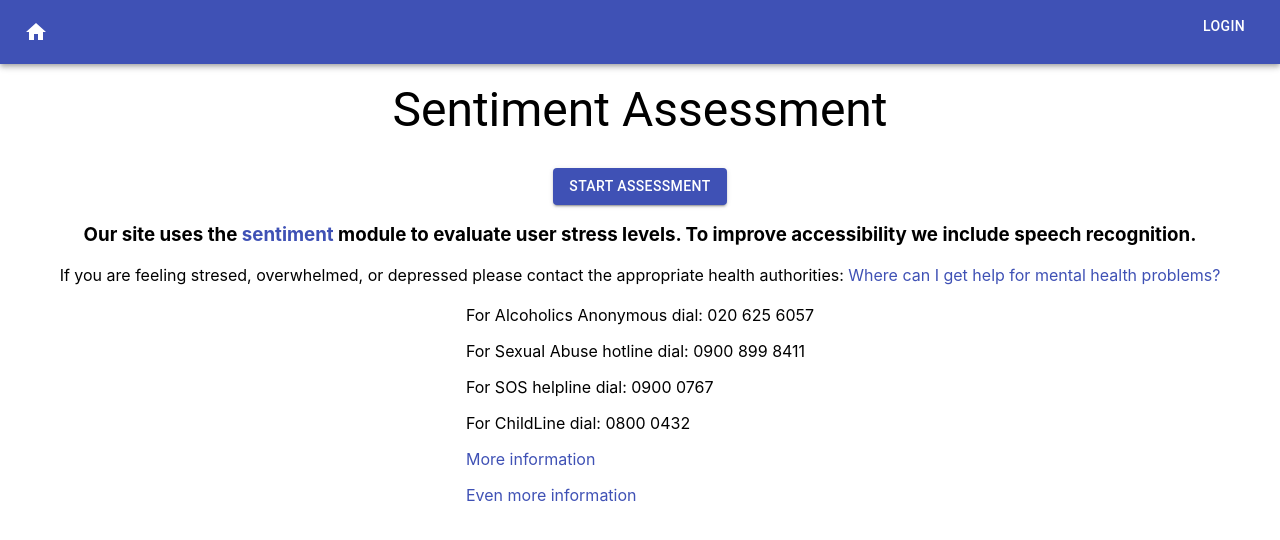
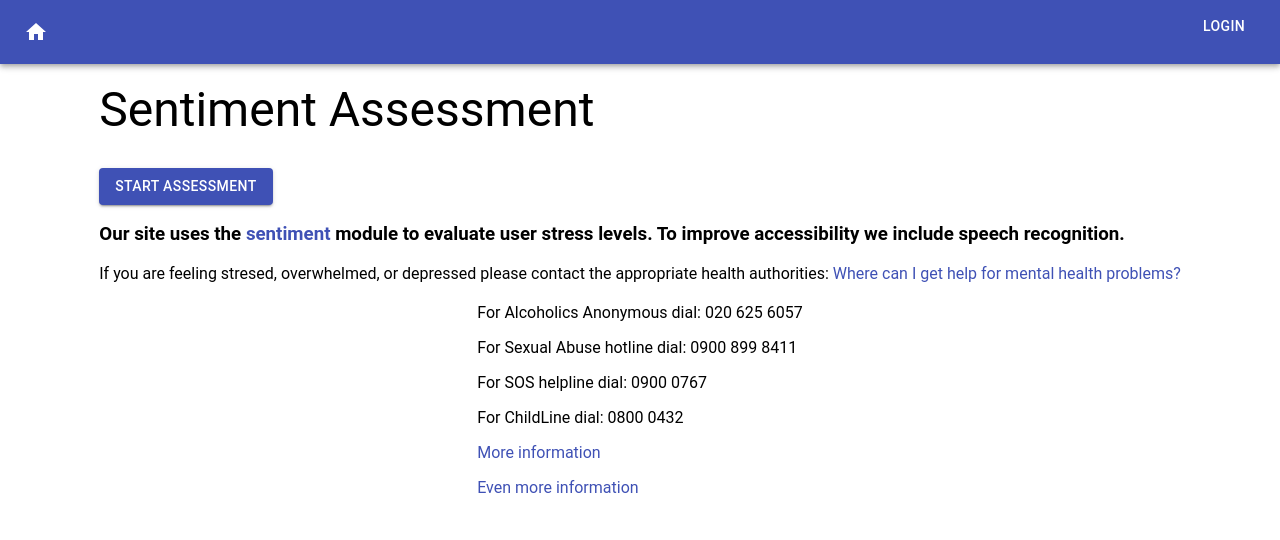
Before and after one commit to nmegrant/daily-check-in-frontend, a React (Create React App) app: page / in a window 1280 px wide. Shown: the top 540 px of the page. Built offline with nearby package versions, Linux system fonts and the light colour scheme.

Commit message:
removed create-react-app css

```diff
--- a/src/App.css
+++ /dev/null
@@ -1,38 +0,0 @@
-.App {
-  text-align: center;
-}
-
-.App-logo {
-  height: 40vmin;
-  pointer-events: none;
-}
-
-@media (prefers-reduced-motion: no-preference) {
-  .App-logo {
-    animation: App-logo-spin infinite 20s linear;
-  }
-}
-
-.App-header {
-  background-color: #282c34;
-  min-height: 100vh;
-  display: flex;
-  flex-direction: column;
-  align-items: center;
-  justify-content: center;
-  font-size: calc(10px + 2vmin);
-  color: white;
-}
-
-.App-link {
-  color: #61dafb;
-}
-
-@keyframes App-logo-spin {
-  from {
-    transform: rotate(0deg);
-  }
-  to {
-    transform: rotate(360deg);
-  }
-}
--- a/src/App.js
+++ b/src/App.js
@@ -7,7 +7,7 @@
   selectMessageInfo,
   selectLoadingStatus,
 } from "./store/appstate/selectors";
-import "./App.css";
+
 import Homepage from "./pages/Homepage";
 import FormPage from "./pages/FormPage";
 import AdminPage from "./pages/AdminPage";
--- a/src/index.css
+++ b/src/index.css
@@ -1,13 +1,12 @@
-body {
+html, body, #root, .App {
+  min-height: 100vh;
+  min-width: 100vw;
+  padding: 0;
   margin: 0;
-  font-family: -apple-system, BlinkMacSystemFont, 'Segoe UI', 'Roboto', 'Oxygen',
-    'Ubuntu', 'Cantarell', 'Fira Sans', 'Droid Sans', 'Helvetica Neue',
-    sans-serif;
-  -webkit-font-smoothing: antialiased;
-  -moz-osx-font-smoothing: grayscale;
+
+  font-family: 'Roboto', sans-serif;
 }
 
-code {
-  font-family: source-code-pro, Menlo, Monaco, Consolas, 'Courier New',
-    monospace;
+* {
+  box-sizing: border-box;
 }
```
